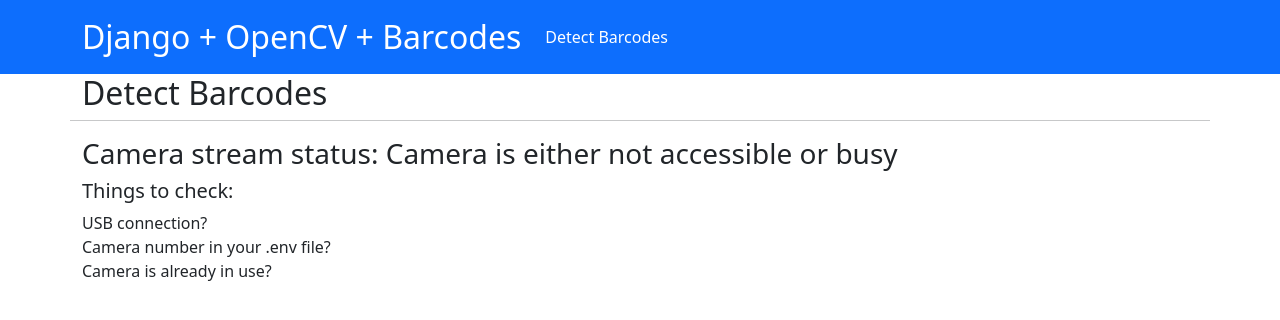
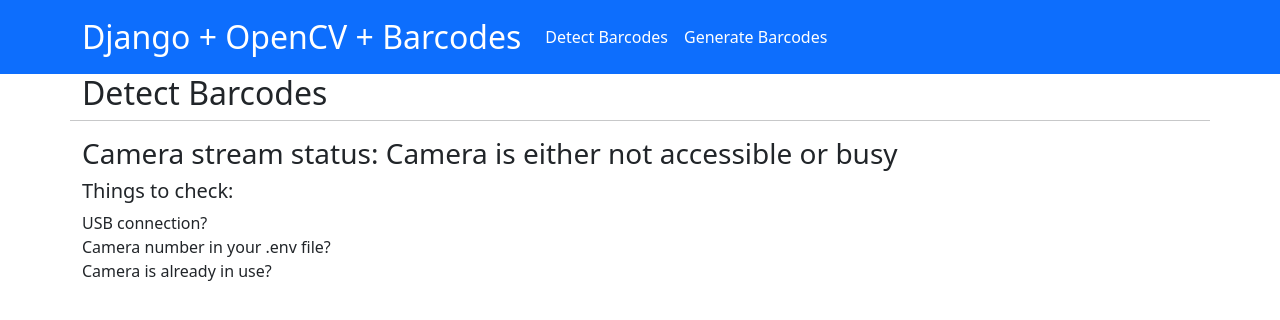
Before and after one commit to py404/Django-OpenCV-Barcodes, a Django app: template templates/detect_barcodes/detect.html in a window 1280 px wide. Shown: the top 320 px of the page. Run offline with Django 3.2, Linux system fonts and the light colour scheme; the template is opened without the code that fills it, so the values that code supplies are empty; parts of the project's set-up code (start-up, migrations or seed data) failed here and were passed over.

Commit message:
Add generate_barcodes app, templates. Update navbar links.

```diff
--- a/django_opencv_barcodes/urls.py
+++ b/django_opencv_barcodes/urls.py
@@ -19,4 +19,5 @@
 urlpatterns = [
     path('admin/', admin.site.urls),
     path('', include('detect_barcodes.urls')),
+    path('generate/', include('generate_barcodes.urls')),
 ]
--- /dev/null
+++ b/generate_barcodes/admin.py
@@ -0,0 +1,3 @@
+from django.contrib import admin
+
+# Register your models here.
--- /dev/null
+++ b/generate_barcodes/apps.py
@@ -0,0 +1,5 @@
+from django.apps import AppConfig
+
+
+class GenerateBarcodesConfig(AppConfig):
+    name = 'generate_barcodes'
--- /dev/null
+++ b/generate_barcodes/models.py
@@ -0,0 +1,3 @@
+from django.db import models
+
+# Create your models here.
--- /dev/null
+++ b/generate_barcodes/tests.py
@@ -0,0 +1,3 @@
+from django.test import TestCase
+
+# Create your tests here.
--- /dev/null
+++ b/generate_barcodes/urls.py
@@ -0,0 +1,7 @@
+from django.urls import path
+
+from . import views
+
+urlpatterns = [
+    path('', views.generate, name='generate_barcodes'),
+]
--- /dev/null
+++ b/generate_barcodes/views.py
@@ -0,0 +1,6 @@
+from django.shortcuts import render
+
+
+# Create your views here.
+def generate(request):
+    return render(request, 'generate_barcodes/generate.html')
--- a/templates/base.html
+++ b/templates/base.html
@@ -25,11 +25,8 @@
             </button>
             <div class="collapse navbar-collapse" id="navbarNavAltMarkup">
                 <div class="navbar-nav">
-                    {% if '' in request.path %}
                     <a class="nav-link active" aria-current="page" href="{% url 'detect_barcodes' %}">Detect Barcodes</a>
-                    {% else %}
-                    <a class="nav-link" aria-current="page" href="{% url 'detect_barcodes' %}">Detect Barcodes</a>
-                    {% endif %}
+                    <a class="nav-link active" aria-current="page" href="{% url 'generate_barcodes' %}">Generate Barcodes</a>
                 </div>
             </div>
         </div>
```
Also changed, not shown: templates/generate_barcodes/generate.html (added, +10 -0 lines), generate_barcodes/__init__.py (added), generate_barcodes/migrations/__init__.py (added).
